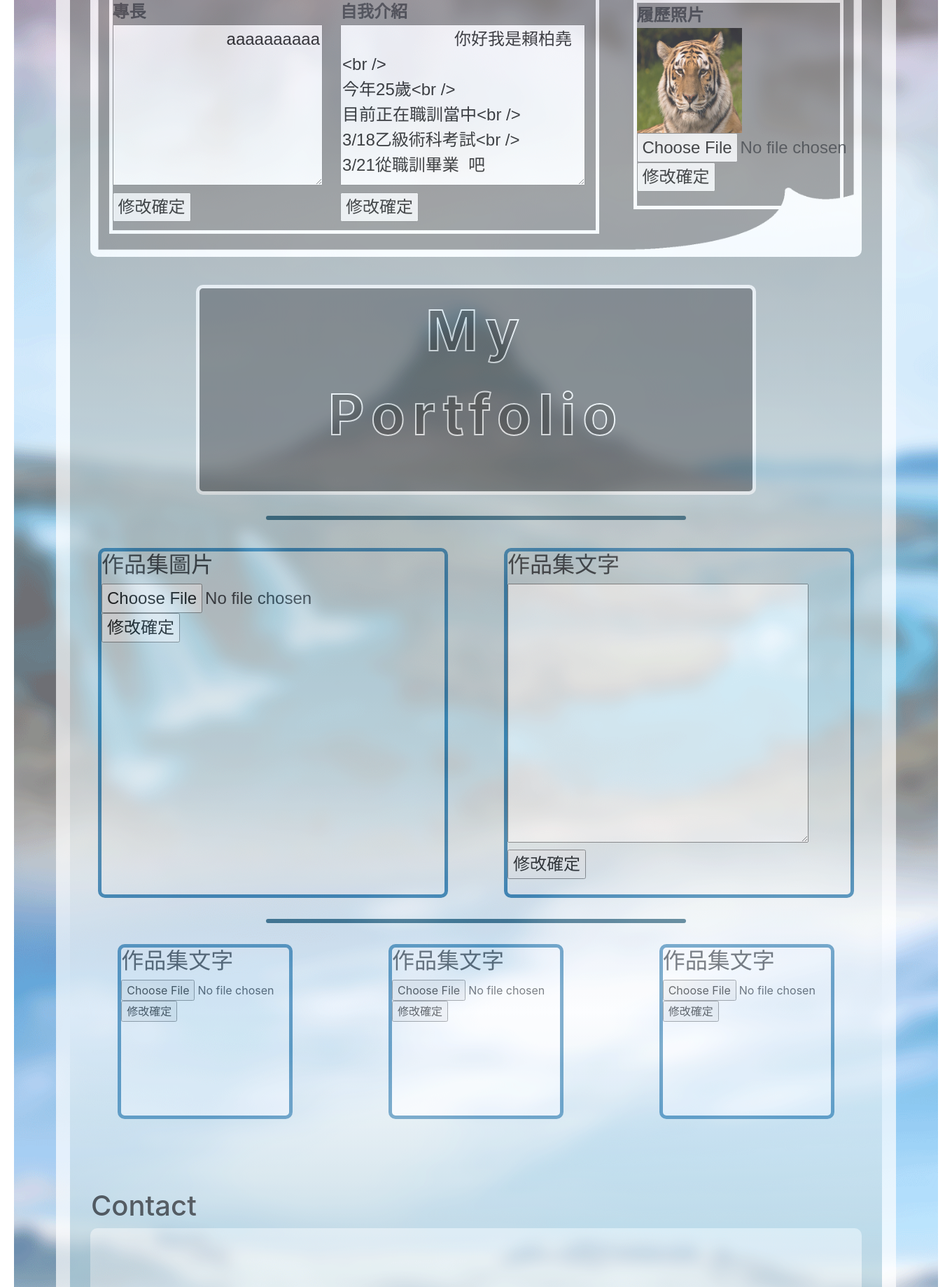
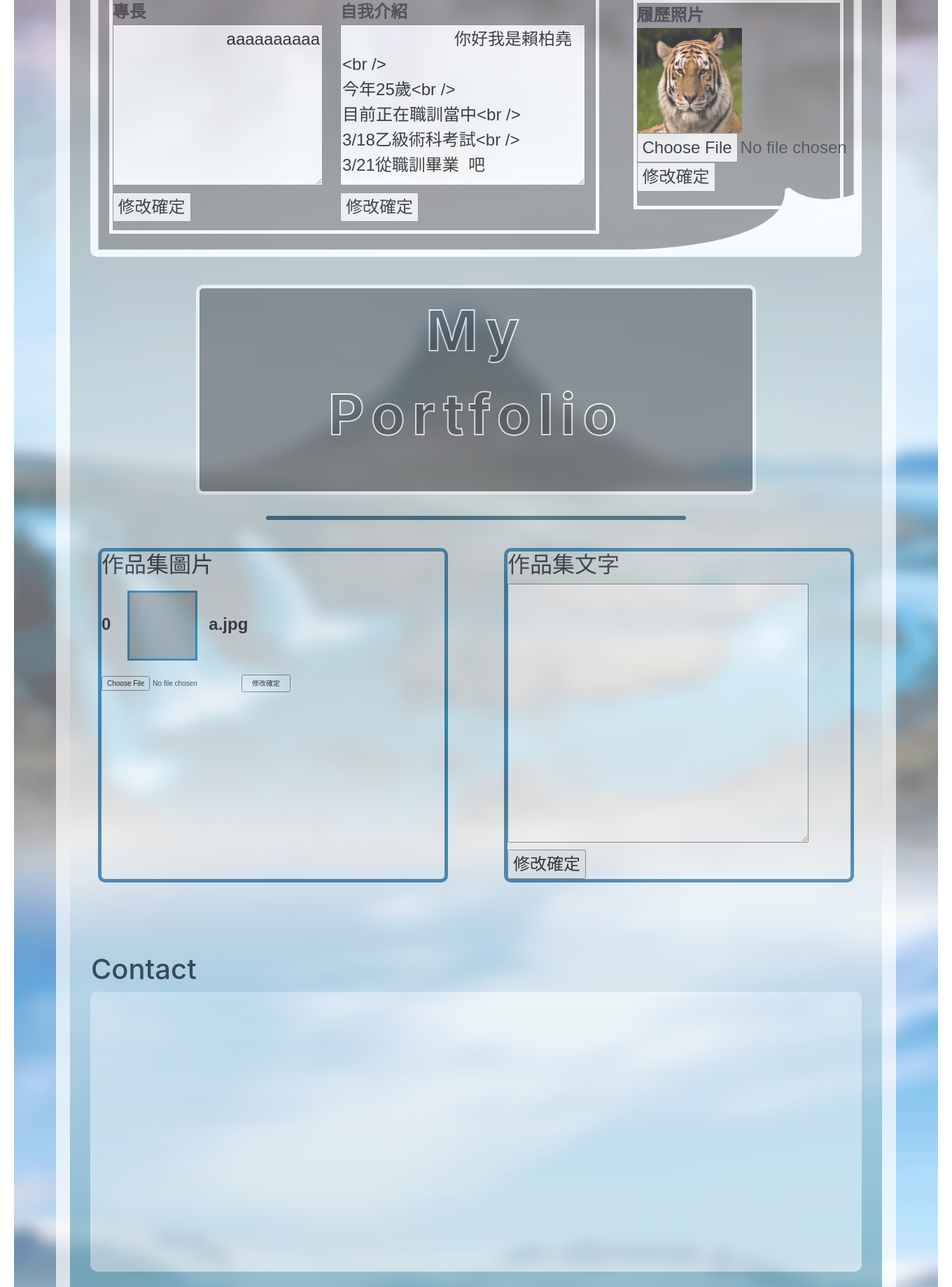
Before and after one commit to Astour44/2022Portfolio, a PHP site: page /back.php in a window 1360 px wide. Shown: the part 819-2658 px from the top of the page at 70% size. Run offline with PHP 8.4, Linux system fonts and the light colour scheme; data comes from the database, SQL or seed files in the repository; grey boxes are pictures that could not be loaded.

Commit message:
完成新增排序作品檔案

```diff
--- /dev/null
+++ b/api/save_pro.php
@@ -0,0 +1,5 @@
+<?php
+include_once "../base.php";
+
+
+?>
--- a/back.php
+++ b/back.php
@@ -38,12 +38,6 @@
         ?>
         <!-- 作品集portfolio end -->
 
-        <!-- 作品集littleportfolio start -->
-        <?php
-        include_once "./back/littleportfolio.php";
-        ?>
-        <!-- 作品集littleportfolio end -->
-
         <!-- 作品集footer start -->
         <?php
         include_once "./back/footer.php";
--- a/back/littleportfolio.php
+++ /dev/null
@@ -1,33 +0,0 @@
-<div class="bordergray"></div>
-        <div class="top3">
-            <div class="portfolio1">
-                <form action="./api/save_pro_text.php" method="POST">
-                    <!-- 這裡放圖片新增 -->
-                    <h2>作品集文字</h2>
-                    <input type="file" name="text">
-
-                    <input type="submit" value="修改確定">
-
-                </form>
-            </div>
-            <div class="portfolio1">
-                <form action="./api/save_pro_text.php" method="POST">
-                    <!-- 這裡放圖片新增 -->
-                    <h2>作品集文字</h2>
-                    <input type="file" name="text">
-
-                    <input type="submit" value="修改確定">
-
-                </form>
-            </div>
-            <div class="portfolio1">
-                <form action="./api/save_pro_text.php" method="POST">
-                    <!-- 這裡放圖片新增 -->
-                    <h2>作品集文字</h2>
-                    <input type="file" name="text">
-
-                    <input type="submit" value="修改確定">
-
-                </form>
-            </div>
-        </div>
--- a/back/portfolio.php
+++ b/back/portfolio.php
@@ -2,14 +2,30 @@
     <div class="portfoliotext" id="portfoliotextjump"><a href="#Home">My <br>Portfolio</a></div>
 </div>
 <div class="bordergray"></div>
+
 <div class="top3">
     <div class="portfolio">
-        <form action="./api/save_resume.php" method="POST">
+        <form action="./api/save_pro.php" method="POST">
             <!-- 這裡放圖片新增 -->
             <h2>作品集圖片</h2>
-            <input type="file" name="img">
+            <?php
+            $rows = $Pro->all();
+            foreach ($rows as $key => $row){
+                echo $key;
+                echo '&nbsp;';
+                ?>
+                <img src="./img/<?=($row['img']);?>.jpg" width="100px" height="100px" style="border: 3px solid rgb(36, 116, 168);margin:10px;">
+                <?php
+                //$row['id'] 找出id值
+                echo ($row['img']).".jpg";
+                echo '<br>';
+                echo '<input type="file" name="img" style="width:200px;height:50px; font-size:10px;">';
+                echo '<input type="submit" value="修改確定" style="width:70px;height:25px; font-size:10px;">';
+                echo '<br>';
+            }
+            ?>
 
-            <input type="submit" value="修改確定">
+
 
         </form>
     </div>
@@ -19,7 +35,6 @@
             <!-- 這裡放圖片新增 -->
             <h2>作品集文字</h2>
             <textarea type="text" name="text" style="width:430px;height:370px;"></textarea>
-
             <input type="submit" value="修改確定">
 
         </form>
--- a/css/style.css
+++ b/css/style.css
@@ -150,11 +150,21 @@ body {
     margin-top: 40px;
     border: 5px solid rgb(36, 116, 168);
     width: 500px;
+    height: auto;
+    border-radius: 10px;
+    overflow: hidden;
+}
+.portfoliofront {
+    font-family: Arial, Helvetica, sans-serif;
+    font-weight: bold;
+    font-size: 24px;
+    margin-top: 40px;
+    border: 5px solid rgb(36, 116, 168);
+    width: 500px;
     height: 500px;
     border-radius: 10px;
     overflow: hidden;
 }
-
 .portfoliop {
     margin-left: 50px;
 }
--- a/index.php
+++ b/index.php
@@ -42,11 +42,6 @@ include_once "./base.php"
         ?>
         <!--  作品集portfolio end -->
 
-        <!--  作品集littleportfolio start -->
-        <?php
-        include_once "./front/littleportfolio.php";
-        ?>
-        <!--  作品集littleportfolio end -->
         <!--  作品集footer start -->
         <?php
         include_once "./front/footer.php";
```
Also changed, not shown: front/littleportfolio.php (deleted, +0 -8 lines), front/portfolio.php (+4 -4 lines), img/S__51675147.jpg (added).
